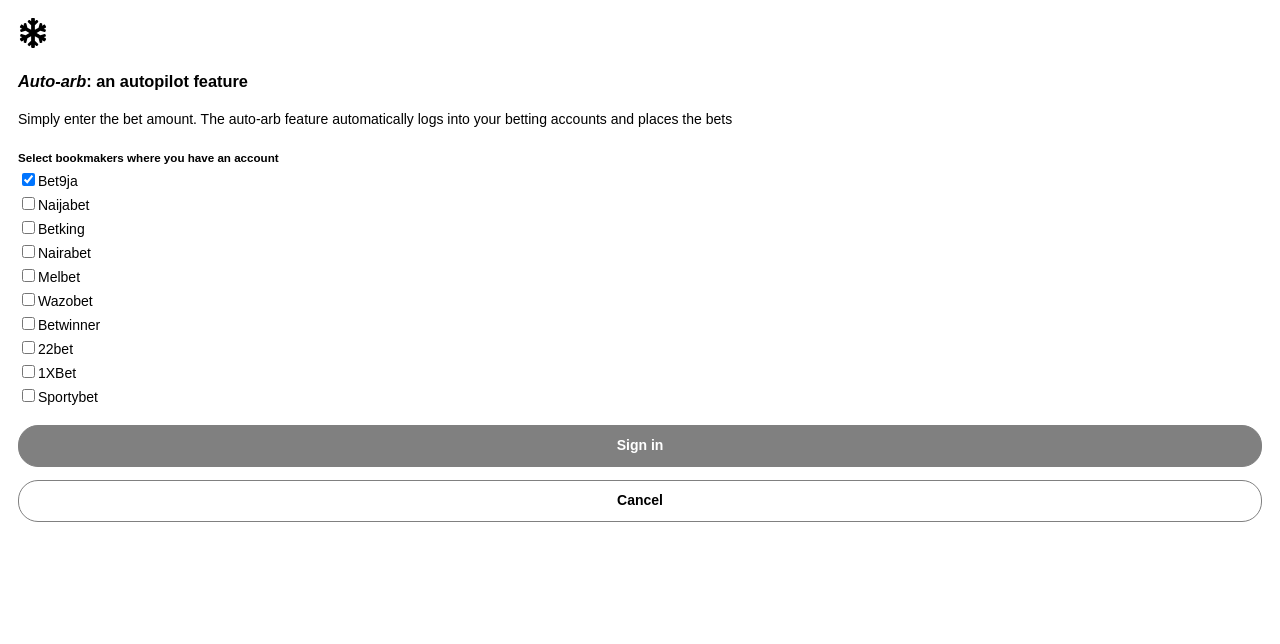
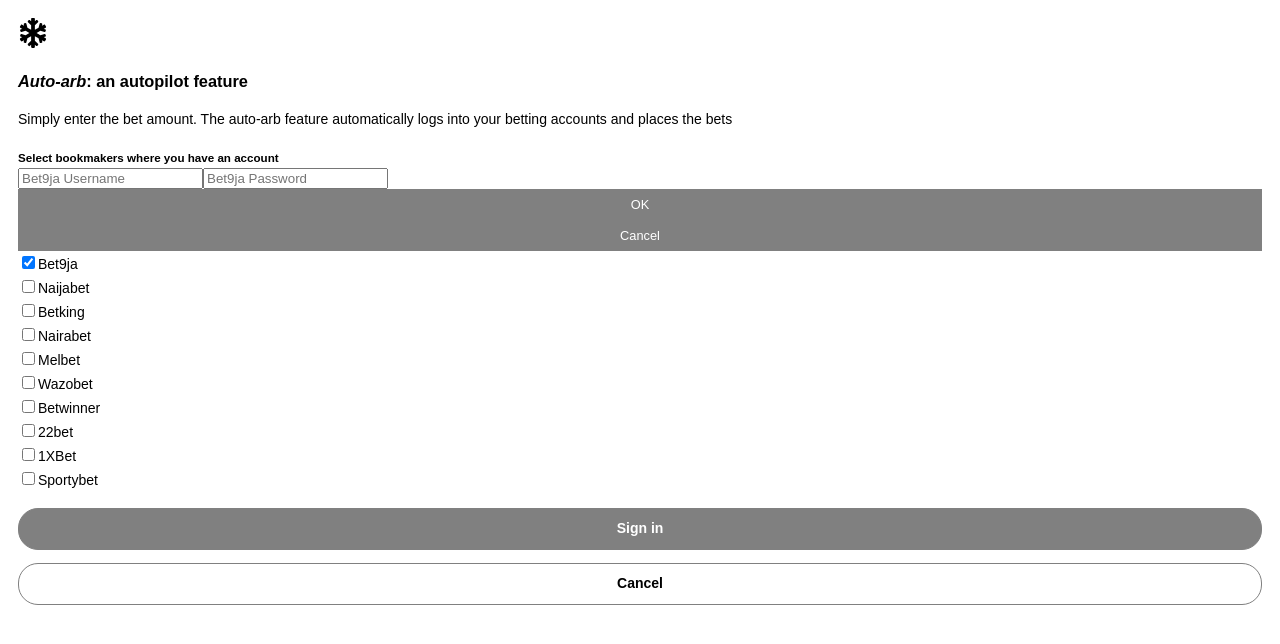
Before and after one commit to keithsimkin/Sports-Betting-Arbitrage, a React (Create React App) app in the folder frontend/: page / in a window 1280 px wide. Both pictures are taken after a click on the checkbox "Bet9ja". Shown: the top 644 px of the page. Built offline with nearby package versions, Linux system fonts and the light colour scheme.

Commit message:
created a component for bookie logins

```diff
--- a/frontend/src/components/Routes/AutoArbRegister.js
+++ b/frontend/src/components/Routes/AutoArbRegister.js
@@ -1,4 +1,5 @@
 import React, { Component } from "react";
+import BookieLoginModal from "./BookieLoginModal/BookieLoginModal";
 import { FaSnowflake } from "react-icons/fa";
 import "./routes.css"
 
@@ -8,14 +9,19 @@
 	constructor(props) {
 		super(props)
 		this.state = {
-			bookieSelection: []
+			bookieSelection: [],
+			isSelected: false,
+			bookiename: ""
 		}
 	}
 
 	getSelectedBookie = e => {
 		const { bookieSelection } = this.state
 		if (e.target.checked === true) {
+			//show a modal to accept all details before setting state to capture the data
 			this.setState({
+				isSelected: true,
+				bookiename: e.target.value,
 				bookieSelection: [...bookieSelection, e.target.name]
 			})
 		} else {
@@ -25,10 +31,6 @@
 				}
 			})
 		}
-	}
-
-	bookieLoginModal = () => {
-		console.log('working')
 	}
 
 	signInWithAutoArb = () => {
@@ -45,6 +47,7 @@
 
 	render() {
 		const { onRouteChange } = this.props
+		const { isSelected, bookiename } = this.state
 		return(
 			<div className="autoarb-container">
 				<div>
@@ -56,9 +59,10 @@
 				</div>
 				<div>
 					<h5>Select bookmakers where you have an account</h5>
+					{ isSelected ? <BookieLoginModal bookiename={bookiename}/> : "" }
 					<div className="bookmakers">
 						<div>
-							<input onClick={this.bookieLoginModal} onChange={this.getSelectedBookie} type="checkbox" name="bet9ja" id="bet9ja" value="Bet9ja"/>
+							<input onChange={this.getSelectedBookie} type="checkbox" name="bet9ja" id="bet9ja" value="Bet9ja"/>
 							<label htmlFor="bet9ja">Bet9ja</label>
 						</div>
 						<div>
--- /dev/null
+++ b/frontend/src/components/Routes/BookieLoginModal/BookieLoginModal.js
@@ -0,0 +1,14 @@
+import React from "react";
+import "./bookielogin.css"
+
+const BookieLoginModal = ({ bookiename }) => {
+	return (
+		<div>
+			<input type="password" name={`${bookiename}-username`} placeholder={`${bookiename} Username`}/>
+			<input type="password" name={`${bookiename}-password`} placeholder={`${bookiename} Password`}/>
+			<button>OK</button> <button>Cancel</button>
+		</div>
+	)
+}
+
+export default BookieLoginModal;
--- a/frontend/src/throw.html
+++ b/frontend/src/throw.html
@@ -1,3 +1,8 @@
+<div>
+	<input type="password" name="bet9ja-username" placeholder="Bet9ja username">
+	<input type="password" name="bet9ja-password" placeholder="Bet9ja password">
+	<button>OK</button>
+</div>
 <div>
 	<div>
 		<FaSnowflake className="arb_logo"/>
```
Also changed, not shown: frontend/src/components/Routes/BookieLoginModal/bookielogin.css (added).
